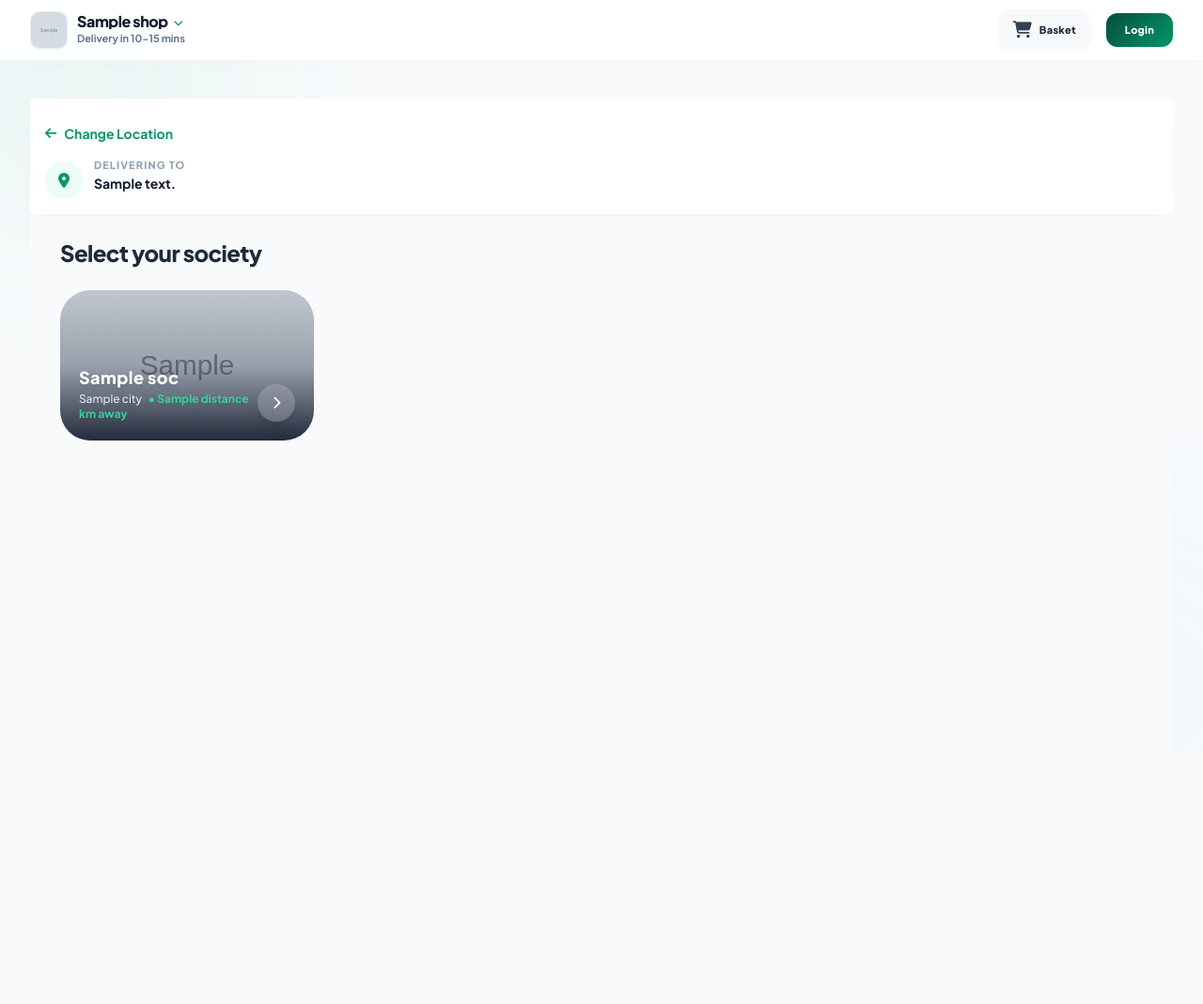
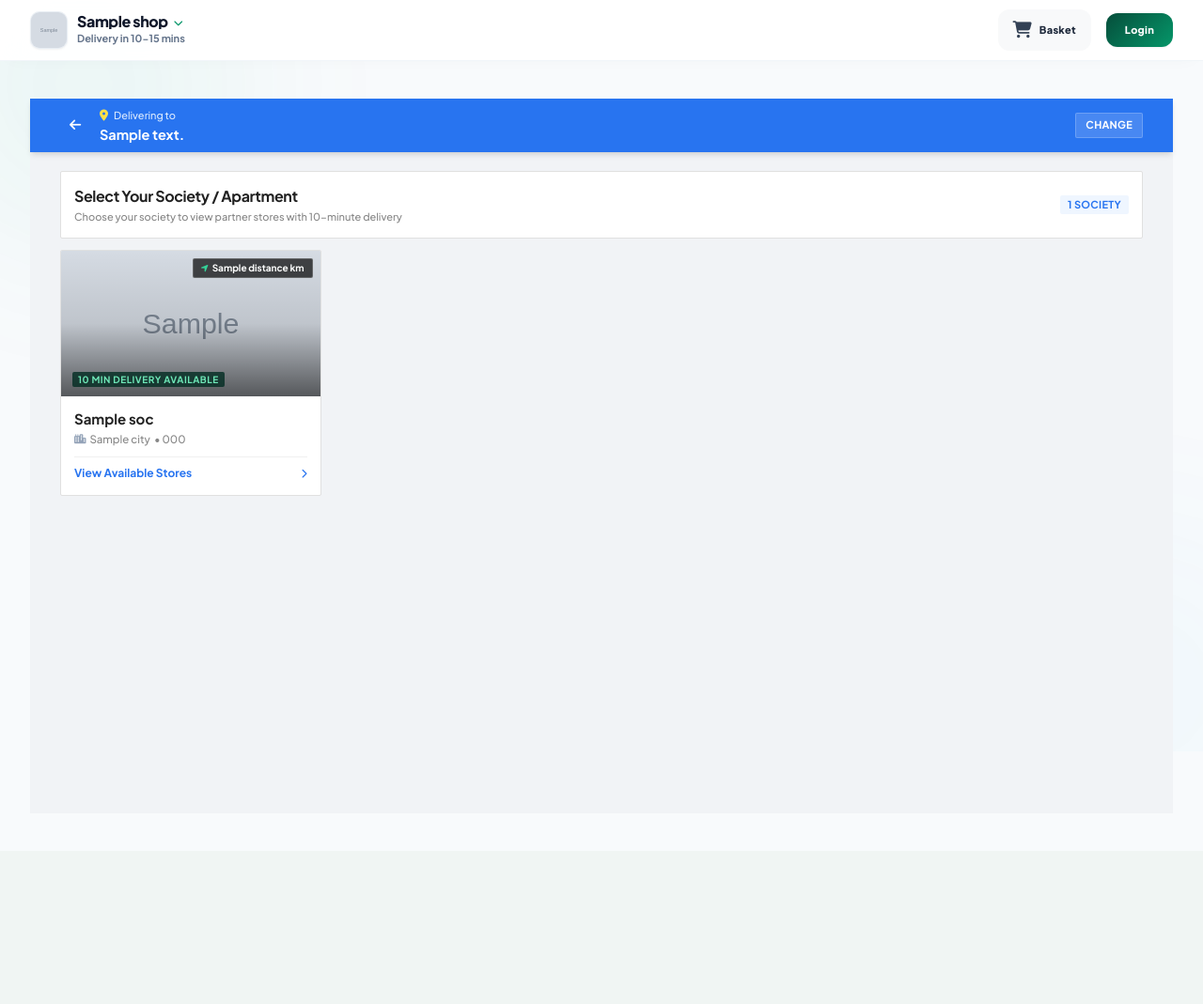
Before and after one commit to Ankus0001h/Jippy-Store-1.0, a Python web app: template templates/societies.html in a window 1280 px wide. Shown: the whole page at 94% size. After the commit the page ends 528 px from the top, so only its background shows below. Run offline with Jinja, Linux system fonts and the light colour scheme; the template is opened without the code that fills it: most values are stand-ins (such as "Sample title", 1, 10 or a date in 2020); grey boxes marked "Sample" are stand-in pictures; some libraries are stand-ins or nearby versions.

Commit message:
Revamp societies.html with Flipkart-style design
Updated the header and main content layout to follow a Flipkart-style design, enhancing the user interface with new styles and structure.

```diff
--- a/templates/societies.html
+++ b/templates/societies.html
@@ -1,72 +1,128 @@
 {% extends "base.html" %}
 {% block content %}
-
-<!-- Header with Address -->
-<div class="sticky top-0 z-40 bg-white border-b border-slate-100 shadow-[0_4px_20px_-10px_rgba(0,0,0,0.05)] pb-4 pt-6 px-4">
-  <a href="{{ url_for('index', force=1) }}" class="inline-flex items-center gap-2 mb-4 text-emerald-600 hover:text-emerald-700 font-bold text-sm transition-colors">
-    <i class="fas fa-arrow-left"></i> Change Location
+<!-- 🛍️ Flipkart Style Sticky Blue Header (#2874f0) -->
+<header class="sticky top-0 z-40 bg-[#2874f0] text-white px-3 sm:px-6 py-2.5 shadow-md font-['Plus_Jakarta_Sans']">
+  <div class="max-w-6xl mx-auto flex items-center justify-between gap-3">
+    <div class="flex items-center gap-2.5 min-w-0 flex-1">
+      <a href="{{ url_for('index', force=1) }}" class="w-8 h-8 flex items-center justify-center text-white hover:bg-white/15 rounded-full transition-all shrink-0" title="Change Location">
+        <i class="fas fa-arrow-left text-sm"></i>
       </a>
-
-  <div class="flex items-start gap-3">
-    <div class="w-10 h-10 rounded-full bg-emerald-50 text-emerald-600 flex items-center justify-center shrink-0 mt-1">
-      <i class="fas fa-map-marker-alt"></i>
+      <div class="min-w-0">
+        <div class="flex items-center gap-1.5 text-[11px] text-blue-100 font-medium">
+          <i class="fas fa-map-marker-alt text-xs text-yellow-300"></i>
+          <span>Delivering to</span>
         </div>
-    <div>
-      <p class="text-[11px] font-black text-slate-400 uppercase tracking-widest mb-0.5">Delivering to</p>
-      <h2 class="text-sm font-bold text-slate-900 leading-tight line-clamp-2 pr-4">{{ user_address }}</h2>
-    </div>
+        <h1 class="text-[13.5px] sm:text-[14.5px] font-bold text-white leading-tight truncate mt-0.5">
+          {{ user_address or 'Current Location' }}
+        </h1>
       </div>
     </div>
 
-<div class="min-h-screen bg-slate-50 pt-6 px-4 pb-20">
-  <div class="max-w-6xl mx-auto w-full">
-    <h3 class="text-xl sm:text-2xl font-black text-slate-800 mb-6 tracking-tight">Select your society</h3>
+    <a href="{{ url_for('index', force=1) }}" class="shrink-0 px-2.5 py-1 bg-white/15 hover:bg-white/25 active:scale-95 border border-white/20 rounded-sm text-[11px] font-bold text-white transition-all uppercase tracking-wide">
+      Change
+    </a>
+  </div>
+</header>
+
+<!-- Main Page Body (Flipkart Style #f1f3f6) -->
+<div class="min-h-[88vh] bg-[#f1f3f6] py-3 sm:py-5 px-2.5 sm:px-4 font-['Plus_Jakarta_Sans'] pb-20">
+  <div class="max-w-6xl mx-auto w-full space-y-3">
+
+    <!-- Section Title & Counter -->
+    <div class="bg-white border border-[#e0e0e0] rounded-none sm:rounded-sm p-3.5 flex items-center justify-between shadow-2xs">
+      <div>
+        <h2 class="text-[14px] sm:text-[16px] font-bold text-[#212121] tracking-tight">Select Your Society / Apartment</h2>
+        <p class="text-[11px] text-[#878787] font-medium mt-0.5">Choose your society to view partner stores with 10-minute delivery</p>
+      </div>
+      {% if societies %}
+      <span class="text-[11px] font-bold text-[#2874f0] bg-blue-50 px-2 py-0.5 rounded-sm uppercase tracking-wide shrink-0">
+        {{ societies|length }} Societ{% if societies|length != 1 %}ies{% else %}y{% endif %}
+      </span>
+      {% endif %}
+    </div>
 
     {% if societies %}
-      <div class="grid grid-cols-1 sm:grid-cols-2 lg:grid-cols-3 xl:grid-cols-4 gap-4 sm:gap-6">
+      <div class="grid grid-cols-1 sm:grid-cols-2 lg:grid-cols-3 xl:grid-cols-4 gap-2.5 sm:gap-3.5">
         {% for soc in societies %}
-          <a href="/society/{{ soc.id }}/shops" class="relative block h-40 rounded-[2rem] overflow-hidden shadow-sm hover:shadow-lg transition-all duration-300 group">
-            <!-- Background Image -->
-            <img src="{{ soc.image or 'https://images.unsplash.com/photo-1486406146926-c627a92ad1ab?auto=format&fit=crop&q=80&w=600' }}" class="absolute inset-0 w-full h-full object-cover group-hover:scale-105 transition-transform duration-700" alt="{{ soc.name }}">
+          <a href="/society/{{ soc.id }}/shops" class="group bg-white border border-[#e0e0e0] hover:border-[#2874f0] rounded-none sm:rounded-sm overflow-hidden shadow-2xs hover:shadow-md transition-all flex flex-col justify-between">
 
-            <!-- Gradient Overlay -->
-            <div class="absolute inset-0 bg-gradient-to-t from-slate-900/90 via-slate-900/30 to-slate-900/10"></div>
+            <!-- Society Image Container -->
+            <div class="aspect-[16/9] w-full bg-slate-100 relative overflow-hidden">
+              <img
+                src="{{ soc.image or 'https://images.unsplash.com/photo-1486406146926-c627a92ad1ab?auto=format&fit=crop&q=80&w=600' }}"
+                class="w-full h-full object-cover group-hover:scale-105 transition-transform duration-500"
+                alt="{{ soc.name }}"
+                onerror="this.src='https://images.unsplash.com/photo-1486406146926-c627a92ad1ab?auto=format&fit=crop&q=80&w=600'"
+              />
+              <div class="absolute inset-0 bg-gradient-to-t from-black/60 via-black/10 to-transparent"></div>
 
-            <!-- Content -->
-            <div class="absolute inset-0 p-5 flex flex-col justify-end">
-              <div class="flex items-end justify-between">
+              <!-- Distance Badge -->
+              <div class="absolute top-2 right-2">
+                {% if soc.distance is not none %}
+                <span class="bg-black/70 backdrop-blur-xs text-white text-[10px] font-bold px-2 py-0.5 rounded-sm border border-white/20 flex items-center gap-1">
+                  <i class="fas fa-location-arrow text-emerald-400 text-[9px]"></i>
+                  <span>{{ soc.distance }} km</span>
+                </span>
+                {% elif soc.pincode %}
+                <span class="bg-black/70 backdrop-blur-xs text-white text-[10px] font-bold px-2 py-0.5 rounded-sm border border-white/20">
+                  {{ soc.pincode }}
+                </span>
+                {% endif %}
+              </div>
+
+              <!-- Quick Tag on Bottom of Image -->
+              <div class="absolute bottom-2 left-3 right-3">
+                <span class="text-[10px] font-bold uppercase tracking-wider text-emerald-300 bg-emerald-950/80 px-1.5 py-0.5 rounded-sm">
+                  10 Min Delivery Available
+                </span>
+              </div>
+            </div>
+
+            <!-- Society Information Card Body -->
+            <div class="p-3 sm:p-3.5 flex flex-col justify-between flex-1 space-y-2.5">
               <div>
-                  <h4 class="text-lg font-black text-white leading-tight tracking-wide drop-shadow-md">{{ soc.name }}</h4>
-                  <p class="text-xs font-medium text-slate-200 mt-1 drop-shadow-sm">
-                    {{ soc.city }}
-                    {% if soc.distance is not none %}
-                      <span class="text-emerald-400 font-bold ml-1">• {{ soc.distance }} km away</span>
-                    {% elif soc.pincode %}
-                      <span class="ml-1 text-slate-300">• {{ soc.pincode }}</span>
+                <h3 class="text-[14.5px] sm:text-[15px] font-bold text-[#212121] group-hover:text-[#2874f0] transition-colors leading-snug line-clamp-1">
+                  {{ soc.name }}
+                </h3>
+                <p class="text-[11.5px] text-[#878787] font-medium mt-0.5 flex items-center gap-1 truncate">
+                  <i class="fas fa-city text-[10px] text-slate-400"></i>
+                  <span>{{ soc.city }}</span>
+                  {% if soc.pincode %}
+                  <span>• {{ soc.pincode }}</span>
                   {% endif %}
                 </p>
               </div>
-                <div class="w-10 h-10 rounded-full bg-white/20 backdrop-blur-md flex items-center justify-center text-white shrink-0 group-hover:bg-emerald-500 transition-colors shadow-lg">
-                  <i class="fas fa-chevron-right text-sm"></i>
+
+              <!-- Action Link Bar -->
+              <div class="pt-2 border-t border-[#f0f0f0] flex items-center justify-between text-[12px] font-bold text-[#2874f0]">
+                <span>View Available Stores</span>
+                <i class="fas fa-chevron-right text-[10px] group-hover:translate-x-0.5 transition-transform"></i>
               </div>
             </div>
-            </div>
+
           </a>
         {% endfor %}
       </div>
     {% else %}
-      <div class="bg-white border border-slate-100 rounded-3xl p-8 flex flex-col items-center justify-center text-center shadow-sm">
-        <div class="w-16 h-16 bg-rose-50 rounded-full flex items-center justify-center text-rose-500 mb-4">
-          <i class="fas fa-search-location text-2xl"></i>
+      <div class="bg-white border border-[#e0e0e0] rounded-none sm:rounded-sm p-8 sm:p-12 flex flex-col items-center justify-center text-center shadow-2xs space-y-3">
+        <div class="w-14 h-14 bg-red-50 text-red-500 rounded-full flex items-center justify-center text-2xl border border-red-100">
+          <i class="fas fa-search-location"></i>
         </div>
-        <h4 class="text-lg font-bold text-slate-800 mb-2">No societies found</h4>
-        <p class="text-sm font-medium text-slate-500 mb-6">We couldn't find any Jippy serviceable societies near this location.</p>
-        <a href="{{ url_for('index', force=1) }}" class="bg-slate-900 text-white px-6 py-3 rounded-xl text-sm font-bold shadow-md hover:bg-slate-800 transition-colors">Try Another Location</a>
+        <div>
+          <h3 class="text-[16px] font-bold text-[#212121]">No Societies Found</h3>
+          <p class="text-[12.5px] text-[#878787] font-medium max-w-sm mx-auto mt-1 leading-snug">
+            We couldn't find any serviced societies at this location yet. Please search your area manually or try another location.
+          </p>
+        </div>
+        <a href="{{ url_for('index', force=1) }}" class="mt-2 inline-flex items-center gap-2 px-5 py-2.5 bg-[#2874f0] hover:bg-blue-600 active:scale-95 text-white text-[13px] font-bold rounded-sm transition-all shadow-xs uppercase tracking-wider">
+          <i class="fas fa-location-dot text-xs"></i>
+          <span>Try Another Location</span>
+        </a>
       </div>
     {% endif %}
+
   </div>
 </div>
-
 {% endblock %}
 
 {% block mobile_nav %}{% endblock %}
```
Lines whose indentation alone changed are shown as unchanged.
